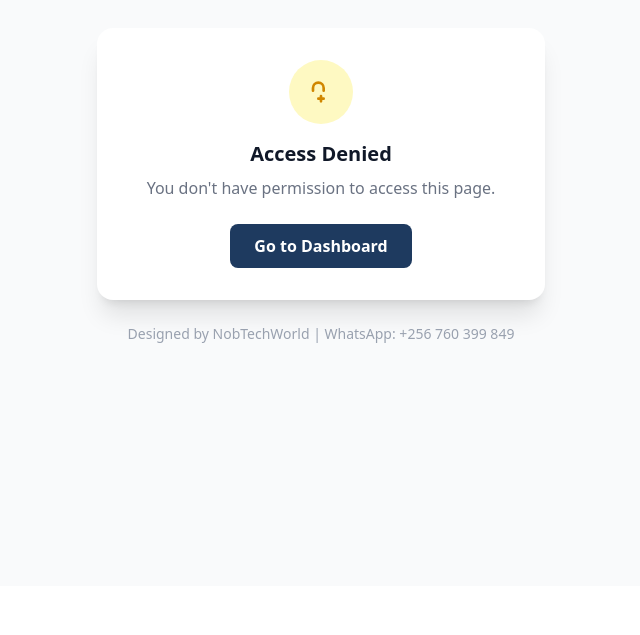
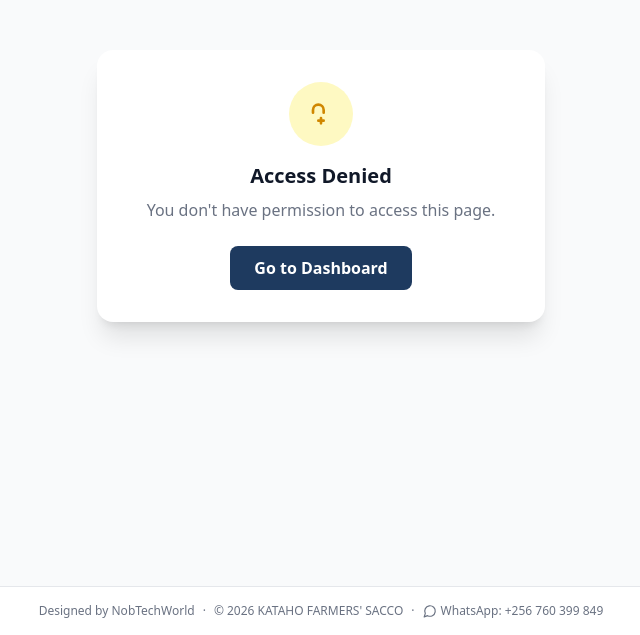
Before and after one commit to nobertahumuza/KAFS-MIS, a Next.js app: page /unauthorized in a window 1280 px wide. Shown: the part 214-849 px from the top of the page, without its empty margins (319-959 px from the left). Before the commit the page ends 800 px from the top, so only its background shows below. Built offline with nearby package versions, Linux system fonts and the light colour scheme.

Commit message:
Add footer to all pages via root layout

```diff
--- a/src/app/(auth)/login/page.tsx
+++ b/src/app/(auth)/login/page.tsx
@@ -144,10 +144,6 @@ export default function LoginPage() {
             </button>
           </form>
         </div>
-
-        <p className="text-center text-white/70 text-sm mt-6">
-          Designed by NobTechWorld | 0760 399 849
-        </p>
       </div>
     </div>
   )
--- a/src/app/(auth)/unauthorized/page.tsx
+++ b/src/app/(auth)/unauthorized/page.tsx
@@ -25,9 +25,6 @@ export default function UnauthorizedPage() {
             Go to Dashboard
           </Link>
         </div>
-        <p className="text-center text-gray-400 text-sm mt-6">
-          Designed by NobTechWorld | WhatsApp: +256 760 399 849
-        </p>
       </div>
     </div>
   )
--- a/src/app/error.tsx
+++ b/src/app/error.tsx
@@ -29,9 +29,6 @@ export default function ErrorPage({
             Try Again
           </button>
         </div>
-        <p className="text-center text-gray-400 text-sm mt-6">
-          Designed by NobTechWorld | WhatsApp: +256 760 399 849
-        </p>
       </div>
     </div>
   )
--- a/src/app/layout.tsx
+++ b/src/app/layout.tsx
@@ -1,6 +1,7 @@
 import type { Metadata } from 'next'
 import { Geist, Geist_Mono } from 'next/font/google'
 import Providers from '@/components/Providers'
+import Footer from '@/components/layout/Footer'
 import './globals.css'
 
 const geistSans = Geist({
@@ -23,6 +24,7 @@ export default function RootLayout({ children }: { children: React.ReactNode })
     <html lang="en" className={`${geistSans.variable} ${geistMono.variable} h-full antialiased`} suppressHydrationWarning>
       <body className="min-h-full flex flex-col">
         <Providers>{children}</Providers>
+        <Footer />
       </body>
     </html>
   )
```
